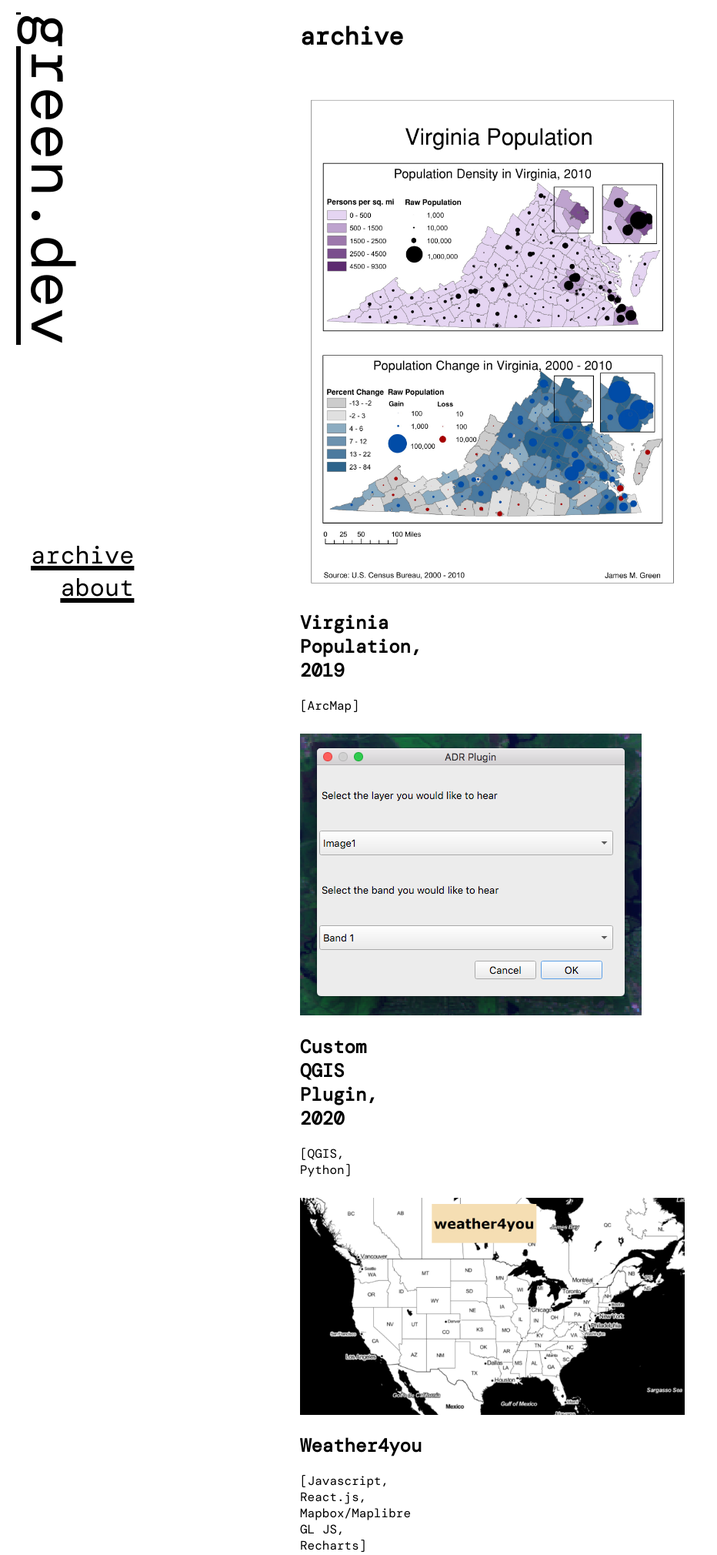
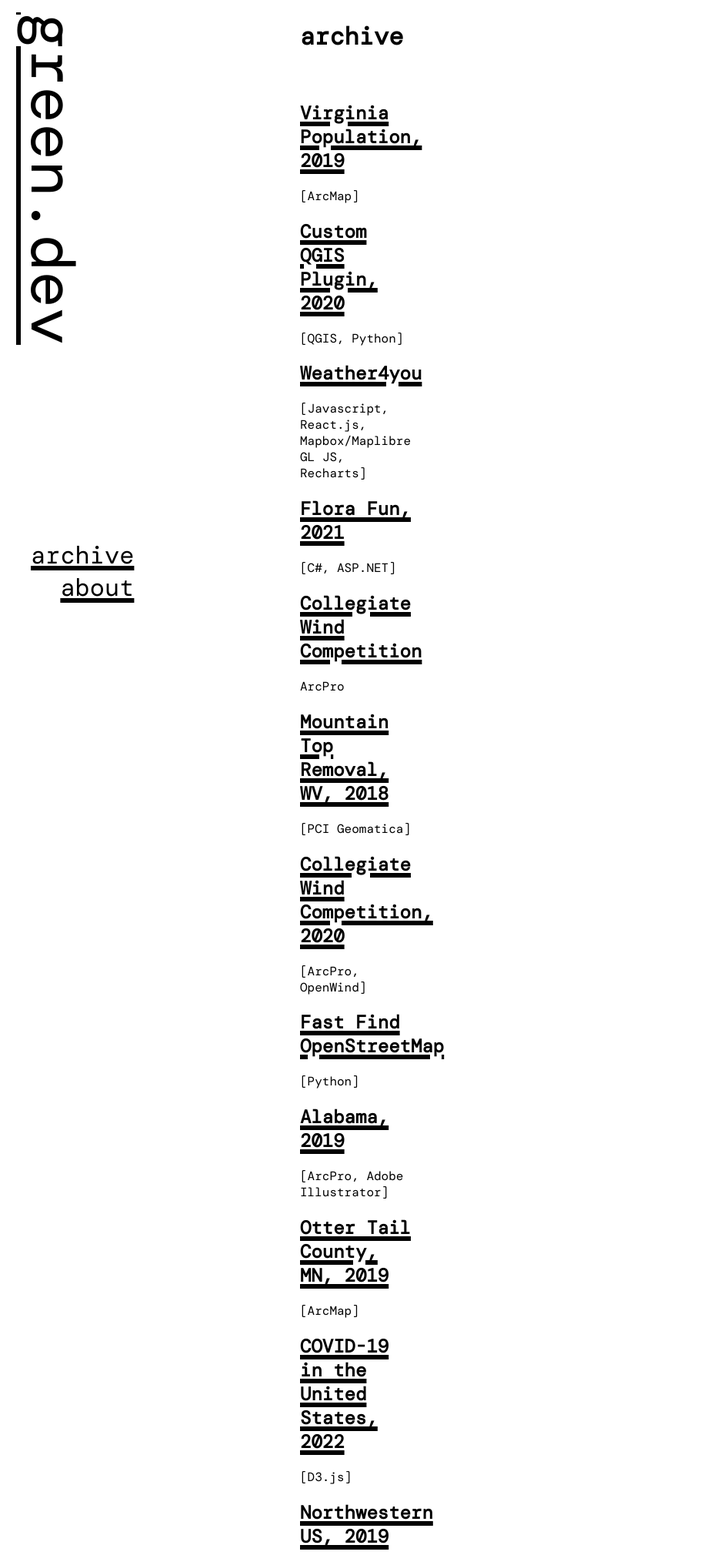
Before and after one commit to jmitchellgreen/portfolio-gh, a Flask app: page /archive in a window 1280 px wide. Shown: the top 2020 px of the page at 77% size, without its empty margins (0-932 px from the left). Run offline with Flask 2, Linux system fonts and the light colour scheme.

Commit message:
tweak archive page, remove images

```diff
--- a/archive.py
+++ b/archive.py
@@ -1,4 +1,3 @@
-from black import mypyc_attr
 from Post import Post
 from bs4 import BeautifulSoup
 import os
--- a/pages/archive/archive.html
+++ b/pages/archive/archive.html
@@ -6,8 +6,9 @@
     <div class="grid-container">
         <div class="grid-item">
             {% for i in my_archive %}
-            <a href="archive/{{ i.url }}"><img src=" {{ i.thumbnail }} "></a>
-            <h2>{{ i.title }}</h2>
+            <a href="archive/{{ i.url }}">
+                <h2>{{ i.title }}</h2>
+            </a>
             <p>{{ i.tags }}</p>
             {% endfor %}
         </div>
--- a/static/styles/archive.css
+++ b/static/styles/archive.css
@@ -18,5 +18,5 @@ img {
 
 .grid-container {
     display: grid;
-    grid-template-columns: 100px 100px 100px;
+    grid-template-columns: 150px 150px 150px;
 }
```
